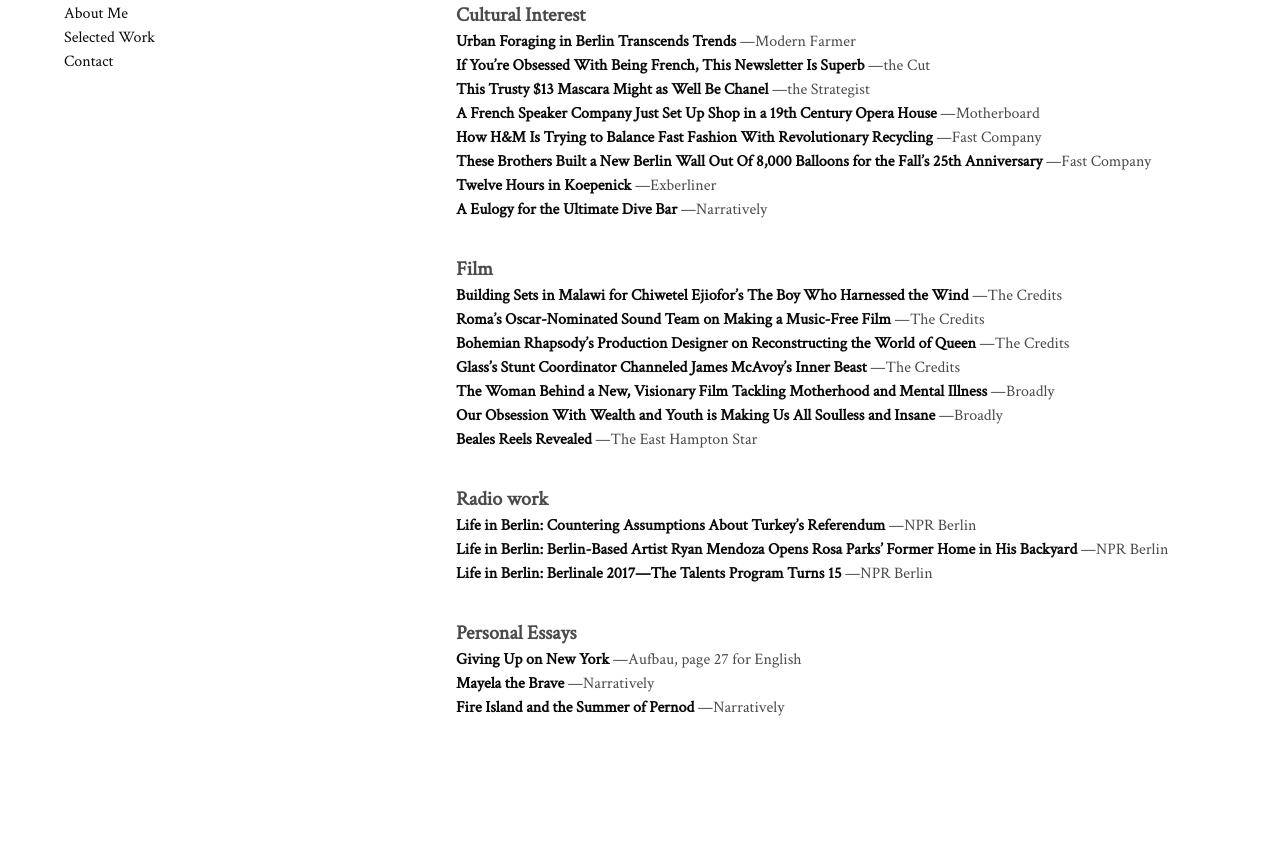
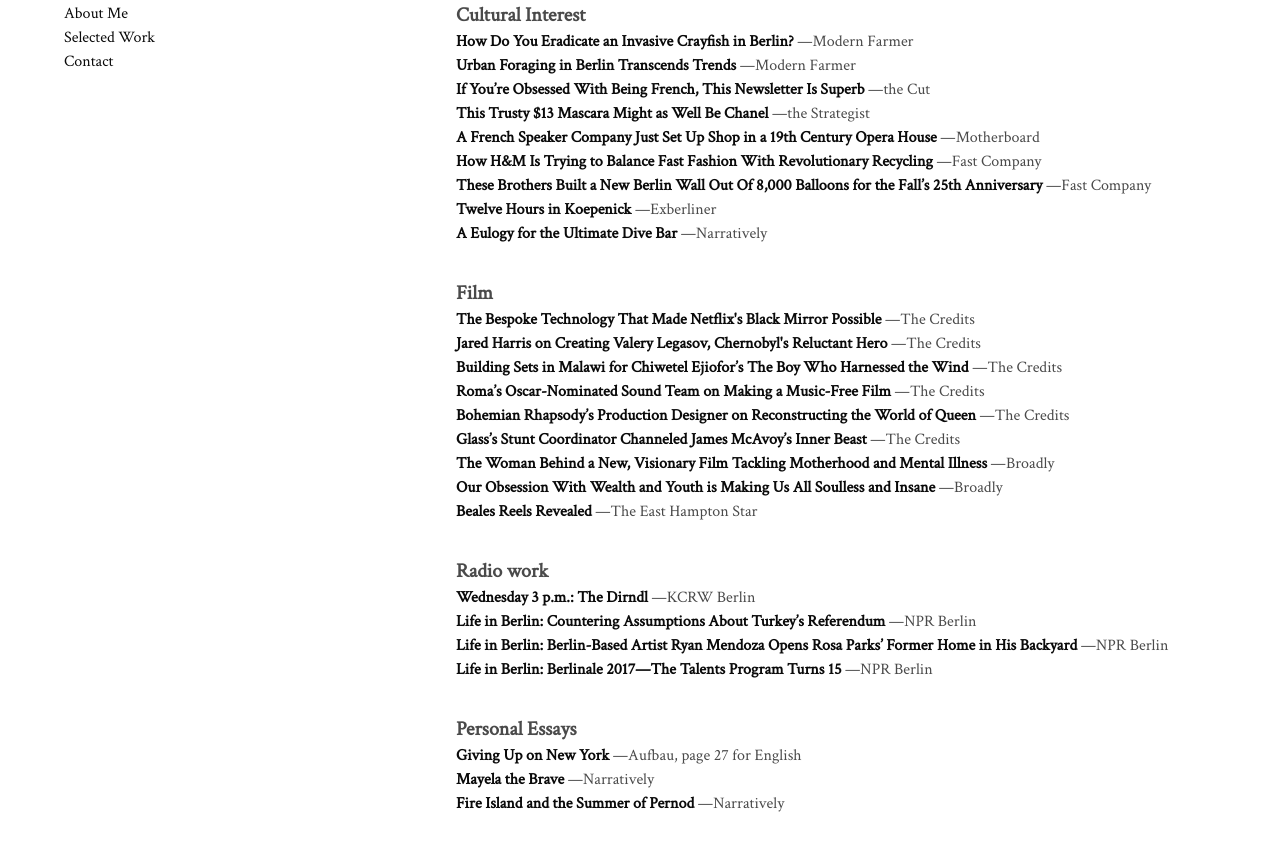
Before and after one commit to russellmorgan/writers-blog, a website: page work.html in a window 1280 px wide. Shown: the part 94-944 px from the top of the page. Before the commit the page ends 862 px from the top, so only its background shows below. Drawn offline with Linux system fonts and the light colour scheme.

Commit message:
Updated content in work

```diff
--- a/work.html
+++ b/work.html
@@ -1,5 +1,6 @@
 <!DOCTYPE html>
 <html>
+
 <head>
   <meta charset="utf-8" />
   <meta http-equiv="X-UA-Compatible" content="IE=edge" />
@@ -7,6 +8,7 @@
   <title>Susannah Edelbaum</title>
   <link rel="stylesheet" href="css/main.css" />
 </head>
+
 <body>
   <section class="section">
     <div class="container">
@@ -28,6 +30,19 @@
             <h3 class="is-size-5 has-text-weight-semibold">
               Cultural Interest
             </h3>
+            <!-- Start of a portfolio entry -->
+            <p>
+              <strong>
+                  <!-- Link and title of article -->
+                  <a
+                    target="_blank"
+                    href="
+                    https://modernfarmer.com/2019/08/how-do-you-eradicate-an-invasive-crayfish-in-berlin-crab-rolls-and-bouillabaisse/"
+                    >How Do You Eradicate an Invasive Crayfish in Berlin?</a></strong>
+              <!-- Publication name (make sure you use &mdash; before the publication -->
+              &mdash;Modern Farmer
+            </p>
+            <!-- End of a portfolio entry -->
             <!-- Start of a portfolio entry -->
             <p>
               <strong>
@@ -135,6 +150,27 @@
                 <strong
                   ><a
                     target="_blank"
+                    href="https://www.mpaa.org/2019/05/the-bespoke-technology-that-made-netflixs-black-mirror-bandersnatch-possible/"
+                  >
+                  The Bespoke Technology That Made Netflix's Black Mirror Possible
+                  </a></strong
+                >
+                &mdash;The Credits
+              </p>
+              <p>
+                <strong
+                  ><a
+                    target="_blank"
+                    href="https://www.mpaa.org/2019/06/jared-harris-on-creating-valery-legasov-chernobyls-reluctant-hero/">
+                  Jared Harris on Creating Valery Legasov, Chernobyl's Reluctant Hero
+                  </a></strong
+                >
+                &mdash;The Credits
+              </p>
+              <p>
+                <strong
+                  ><a
+                    target="_blank"
                     href="https://www.mpaa.org/2019/03/building-sets-in-malawi-for-chiwetel-ejiofors-the-boy-who-harnessed-the-wind/"
                   >
                     Building Sets in Malawi for Chiwetel Ejiofor’s The Boy Who
@@ -157,32 +193,27 @@
               <p>
                 <strong><a target="_blank" href="https://www.mpaa.org/2018/11/bohemian-rhapsodys-production-designer-on-re-constructing-the-world-of-queen/">
                   Bohemian Rhapsody’s Production Designer on Reconstructing the World of Queen
-                </a></strong>
-                &mdash;The Credits
+                </a></strong> &mdash;The Credits
             </p>
             <p>
               <strong><a target="_blank" href="https://www.mpaa.org/2019/01/stunt-coordinator-reveals-james-mcavoys-inner-beast-in-glass/">
                   Glass’s Stunt Coordinator Channeled James McAvoy’s Inner Beast
-                </a></strong>
-                &mdash;The Credits
+                </a></strong> &mdash;The Credits
             </p>
             <p>
               <strong><a target="_blank" href="https://broadly.vice.com/en_us/article/pamxjv/josephine-decker-madelines-madeline-miranda-july-helena-howard">
                   The Woman Behind a New, Visionary Film Tackling Motherhood and Mental Illness
-                </a></strong>
-                &mdash;Broadly
+                </a></strong> &mdash;Broadly
             </p>
             <p>
               <strong><a target="_blank" href="https://broadly.vice.com/en_us/article/kzpxbw/generation-wealth-lauren-greenfield-documentary-interview">
                   Our Obsession With Wealth and Youth is Making Us All Soulless and Insane
-                </a></strong>
-                &mdash;Broadly
+                </a></strong> &mdash;Broadly
             </p>
             <p>
               <strong><a target="_blank" href="https://www.easthamptonstar.com/Lead-c/2018227/Beales-Reels-Revealed">
                   Beales Reels Revealed
-                </a></strong>
-                &mdash;The East Hampton Star
+                </a></strong> &mdash;The East Hampton Star
             </p>
           </div>
           <!-- Radio -->
@@ -191,8 +222,15 @@
               Radio work
             </h3>
             <p>
-                <strong
-                  ><a
+              <strong><a
+                    target="_blank"
+                    href="https://kcrwberlin.com/2019/07/wednesday-3-p-m-dirndl-by-susannah-edelbaum-and-fridge-by-monika-muller-kroll"
+                  >
+                  Wednesday 3 p.m.: The Dirndl
+                  </a></strong> &mdash;KCRW Berlin
+            </p>
+            <p>
+              <strong><a
                     target="_blank"
                     href="https://web.archive.org/web/20170324203219/http://www.nprberlin.de/post/life-berlin-berlin-based-artist-ryan-mendoza-opens-rosa-parks-former-home-his-backyard#stream/0"
                   >
@@ -204,14 +242,12 @@
               <p>
                 <strong><a target="_blank" href="https://web.archive.org/web/20170324203219/http://www.nprberlin.de/post/life-berlin-berlin-based-artist-ryan-mendoza-opens-rosa-parks-former-home-his-backyard#stream/0">
                   Life in Berlin: Berlin-Based Artist Ryan Mendoza Opens Rosa Parks’ Former Home in His Backyard
-                </a></strong>
-                &mdash;NPR Berlin
+                </a></strong> &mdash;NPR Berlin
             </p>
             <p>
               <strong><a target="_blank" href="https://web.archive.org/web/20170220225657/http://www.nprberlin.de/post/life-berlin-berlinale-2017-talents-program-turns-15#stream/0">
                   Life in Berlin: Berlinale 2017—The Talents Program Turns 15
-                </a></strong>
-                &mdash;NPR Berlin
+                </a></strong> &mdash;NPR Berlin
             </p>
           </div>
           <!-- Personal Essays -->
@@ -222,20 +258,17 @@
             <p>
               <strong><a target="_blank" href="https://s3.amazonaws.com/external_clips/2413868/aufbau_06_2015_optimiert-2.pdf?1495207353">
                   Giving Up on New York
-                </a></strong>
-                &mdash;Aufbau, page 27 for English
+                </a></strong> &mdash;Aufbau, page 27 for English
             </p>
             <p>
               <strong><a target="_blank" href="https://narratively.com/mayela-the-brave/">
                   Mayela the Brave
-                </a></strong>
-                &mdash;Narratively
+                </a></strong> &mdash;Narratively
             </p>
             <p>
               <strong><a target="_blank" href="https://narratively.com/fire-island-and-the-summer-of-pernod/">
                   Fire Island and the Summer of Pernod
-                </a></strong>
-                &mdash;Narratively
+                </a></strong> &mdash;Narratively
             </p>
           </div>
         </div>
@@ -245,4 +278,5 @@
   </section>
   <!-- <script type="text/javascript" src="lib/main.js"></script> -->
 </body>
+
 </html>
```
Lines whose indentation alone changed are shown as unchanged.
